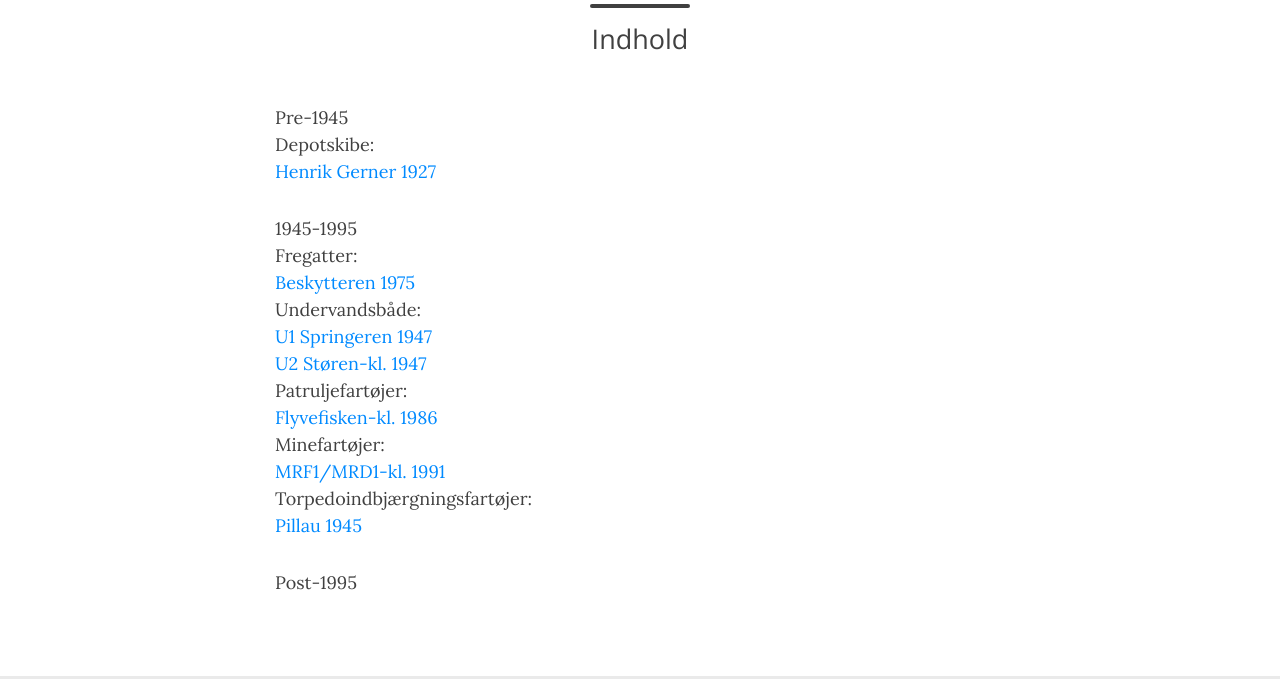
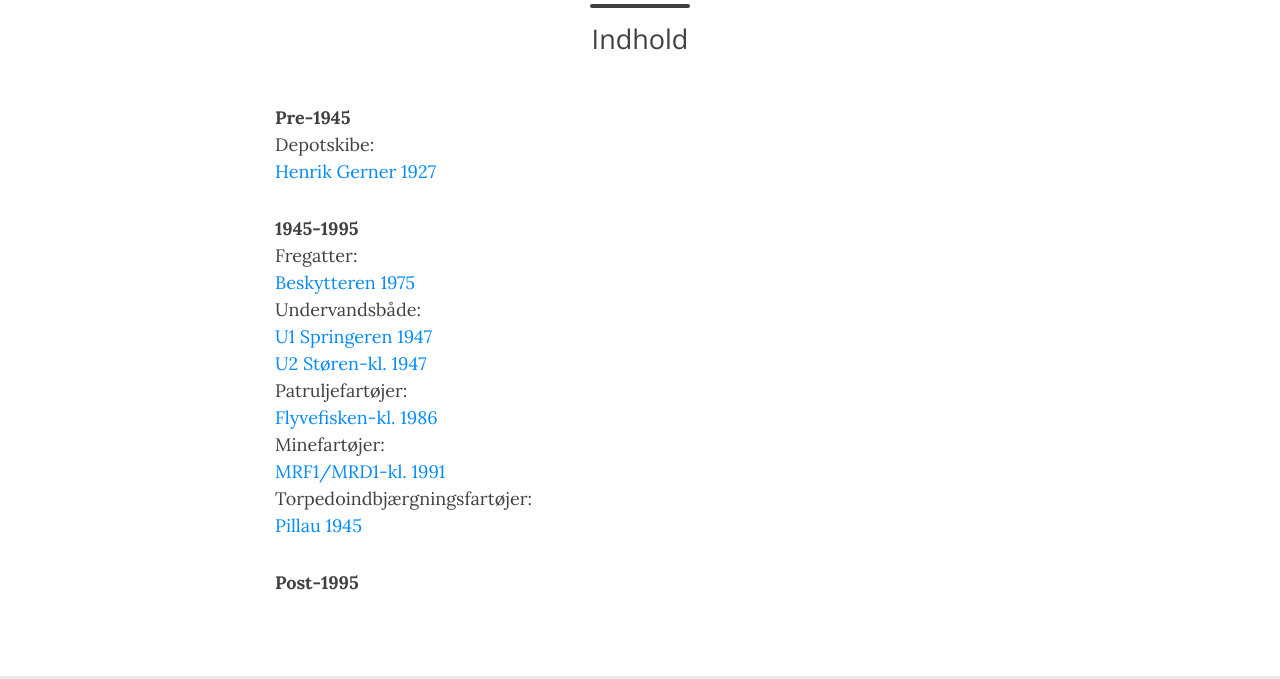
Before and after one commit to mex/fsof.dk, a Jekyll site: the page built from indhold.md, in a window 1280 px wide. Shown: the part 197-876 px from the top of the page. Built offline with Jekyll 4.4.1, drawn with Linux system fonts in a browser that asks for light colours.

```diff
--- a/indhold.md
+++ b/indhold.md
@@ -4,12 +4,12 @@ title: Flådens skibe og fartøjer
 subtitle: Indhold
 ---
 
-Pre-1945
+**Pre-1945**
 Depotskibe:
      [Henrik Gerner 1927](/2026-09-16-Henrik-Gerner-27/)
 
 
-1945-1995
+**1945-1995**
 Fregatter:
 [Beskytteren 1975](/2026-09-21-beskytteren-1975/)
 Undervandsbåde:
@@ -22,4 +22,4 @@ Minefartøjer:
 Torpedoindbjærgningsfartøjer:
 [Pillau 1945](/2026-10-19-pillau-1945/)
 
-Post-1995
+**Post-1995**
```
